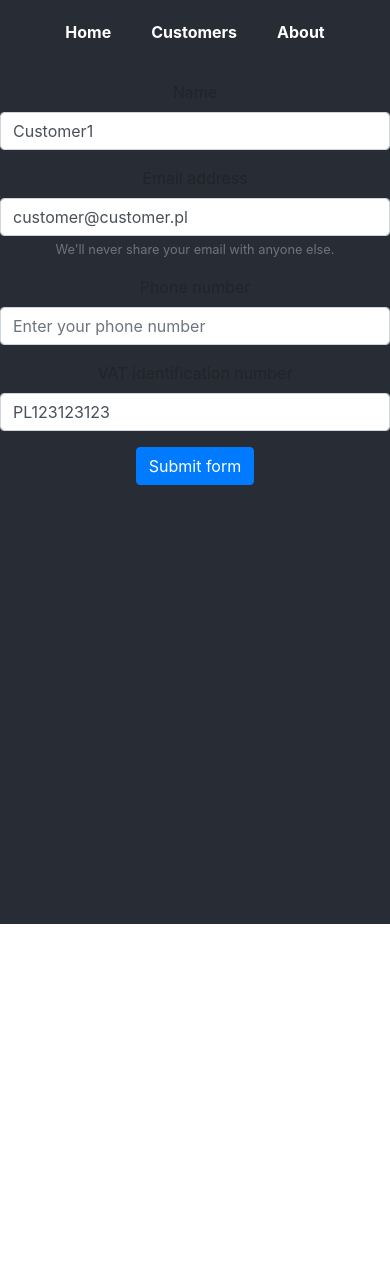
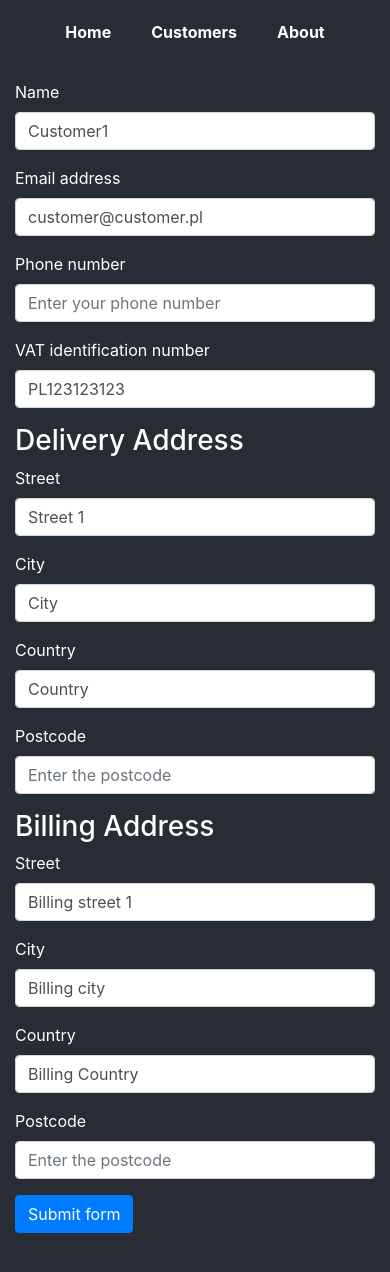
Before and after one commit to bionanek/glasswitch-orders-web, a React (Create React App) app: page /customers/1/edit in a window 390 px wide. Shown: the top 1272 px of the page. Before the commit the page ends 924 px from the top, so only its background shows below. Built offline with nearby package versions, Linux system fonts and the light colour scheme.

Commit message:
Added remaining customer properties to edit form, CustomerEdit is now responsive

```diff
--- a/src/App.scss
+++ b/src/App.scss
@@ -1,15 +1,16 @@
 .App {
-  text-align: center;
   background-color: #282c34;
 }
 
 .App-logo {
+  text-align: center;
   animation: App-logo-spin infinite 20s linear;
   height: 40vmin;
   pointer-events: none;
 }
 
 .App-header {
+  text-align: center;
   display: flex;
   flex-direction: column;
   align-items: center;
--- a/src/components/common/DetailElement.js
+++ b/src/components/common/DetailElement.js
@@ -1,5 +1,5 @@
 import React from "react";
-import Col from 'react-bootstrap/Col'
+import Col from 'react-bootstrap/Col';
 
 const DetailElement = props => {
   return (
--- a/src/components/common/navigation/Navigation.scss
+++ b/src/components/common/navigation/Navigation.scss
@@ -7,6 +7,7 @@ ul.menuHeader li {
 ul.menuHeader {
   background-color: #282c34;
   padding: 0;
+  text-align: center;
   margin-top: 0;
 }
 
--- a/src/components/customers/CustomerDetail.scss
+++ b/src/components/customers/CustomerDetail.scss
@@ -1,5 +1,4 @@
 .customer-detail {
-  text-align: left;
   color: #61dafb;
 }
 
--- a/src/components/customers/CustomerEdit.js
+++ b/src/components/customers/CustomerEdit.js
@@ -2,6 +2,10 @@ import React, { Component } from "react";
 import Form from 'react-bootstrap/Form';
 import Button from 'react-bootstrap/Button';
 import dummyCustomers from "./CustomersData";
+import './CustomerEdit.scss';
+import Row from 'react-bootstrap/Row';
+import Col from 'react-bootstrap/Col';
+import Container from 'react-bootstrap/Container';
 
 class CustomerEdit extends Component {
   constructor(props) {
@@ -19,35 +23,114 @@ class CustomerEdit extends Component {
   }
 
   handleSubmit(event) {
-    alert("form submitted");
+    //TODO: Call API and update the item
+    console.log("Form submitted");
   }
 
   render() {
+    const customer = this.state.customer;
+    //TODO: Add validations
     return (
+      <div className="edit-new-form">
+        {customer ?
+          (
+            <Container>
               <Form
                 onSubmit={e => this.handleSubmit(e)}
               >
+                <Row>
+                  <Col sm>
                     <Form.Group controlId="formName">
                       <Form.Label>Name</Form.Label>
-          <Form.Control type="text" placeholder="Enter your name" defaultValue={this.state.customer.name}/>
+                      <Form.Control type="text" placeholder="Enter your name" defaultValue={customer.name} />
                     </Form.Group>
+                  </Col>
+                  <Col sm>
                     <Form.Group controlId="formEmail">
                       <Form.Label>Email address</Form.Label>
-          <Form.Control type="email" placeholder="Enter email" defaultValue={this.state.customer.email}/>
-          <Form.Text className="text-muted">
-            We'll never share your email with anyone else.
-          </Form.Text>
+                      <Form.Control type="email" placeholder="Enter email" defaultValue={customer.email} />
                     </Form.Group>
+                  </Col>
+                </Row>
+                <Row>
+                  <Col sm>
                     <Form.Group controlId="formPhone">
                       <Form.Label>Phone number</Form.Label>
-          <Form.Control type="text" placeholder="Enter your phone number" defaultValue={this.state.customer.phone}/>
+                      <Form.Control type="text" placeholder="Enter your phone number" defaultValue={customer.phone} />
                     </Form.Group>
+                  </Col>
+                  <Col sm>
                     <Form.Group controlId="formVat">
                       <Form.Label>VAT identification number</Form.Label>
-          <Form.Control type="text" placeholder="Enter your VAT" defaultValue={this.state.customer.vatNumber}/>
+                      <Form.Control type="text" placeholder="Enter your VAT" defaultValue={customer.vatNumber} />
                     </Form.Group>
+                  </Col>
+                </Row>
+                <h3>Delivery Address</h3>
+                <Row>
+                  <Col sm>
+                    <Form.Group controlId="formDeliveryStreet">
+                      <Form.Label>Street</Form.Label>
+                      <Form.Control type="text" placeholder="Enter the street" defaultValue={customer.delivery_street} />
+                    </Form.Group>
+                  </Col>
+                </Row>
+                <Row>
+                  <Col sm>
+                    <Form.Group controlId="formDeliveryCity">
+                      <Form.Label>City</Form.Label>
+                      <Form.Control type="text" placeholder="Enter the city" defaultValue={customer.delivery_city} />
+                    </Form.Group>
+                  </Col>
+                  <Col sm>
+                    <Form.Group controlId="formDeliveryCountry">
+                      <Form.Label>Country</Form.Label>
+                      <Form.Control type="text" placeholder="Enter the country" defaultValue={customer.delivery_country} />
+                    </Form.Group>
+                  </Col>
+                  <Col sm>
+                    <Form.Group controlId="formDeliveryPostcode">
+                      <Form.Label>Postcode</Form.Label>
+                      <Form.Control type="text" placeholder="Enter the postcode" defaultValue={customer.delivery_postCode} />
+                    </Form.Group>
+                  </Col>
+                </Row>
+                <h3>Billing Address</h3>
+                <Row>
+                  <Col sm>
+                    <Form.Group controlId="formBillingStreet">
+                      <Form.Label>Street</Form.Label>
+                      <Form.Control type="text" placeholder="Enter the street" defaultValue={customer.billing_street} />
+                    </Form.Group>
+                  </Col>
+                </Row>
+                <Row>
+                  <Col sm>
+                    <Form.Group controlId="formBillingCity">
+                      <Form.Label>City</Form.Label>
+                      <Form.Control type="text" placeholder="Enter the city" defaultValue={customer.billing_city} />
+                    </Form.Group>
+                  </Col>
+                  <Col sm>
+                    <Form.Group controlId="formBillingCountry">
+                      <Form.Label>Country</Form.Label>
+                      <Form.Control type="text" placeholder="Enter the country" defaultValue={customer.billing_country} />
+                    </Form.Group>
+                  </Col>
+                  <Col sm>
+                    <Form.Group controlId="formBillingPostcode">
+                      <Form.Label>Postcode</Form.Label>
+                      <Form.Control type="text" placeholder="Enter the postcode" defaultValue={customer.billing_postCode} />
+                    </Form.Group>
+                  </Col>
+                </Row>
                 <Button type="submit">Submit form</Button>
               </Form>
+            </Container>
+          ) :
+          (<span>Customer with ID: {this.state.customerId} does not exist!</span>)
+        }
+      </div>
     )
   }
 }
--- /dev/null
+++ b/src/components/customers/CustomerEdit.scss
@@ -0,0 +1,3 @@
+.form-label, .edit-new-form h3 {
+  color: white;
+}
--- a/src/components/customers/Customers.js
+++ b/src/components/customers/Customers.js
@@ -6,10 +6,6 @@ import "./Customers.scss";
 const Customers = () => {
   return (
     <div className="customers">
-      <header className="customers-header">
-        <img src={logo} className="App-logo" alt="logo" />
-        <h1>List Of Customers</h1>
-      </header>
       <CustomersList className="customers-list" />
     </div>
   );
```
Lines whose indentation alone changed are shown as unchanged.
